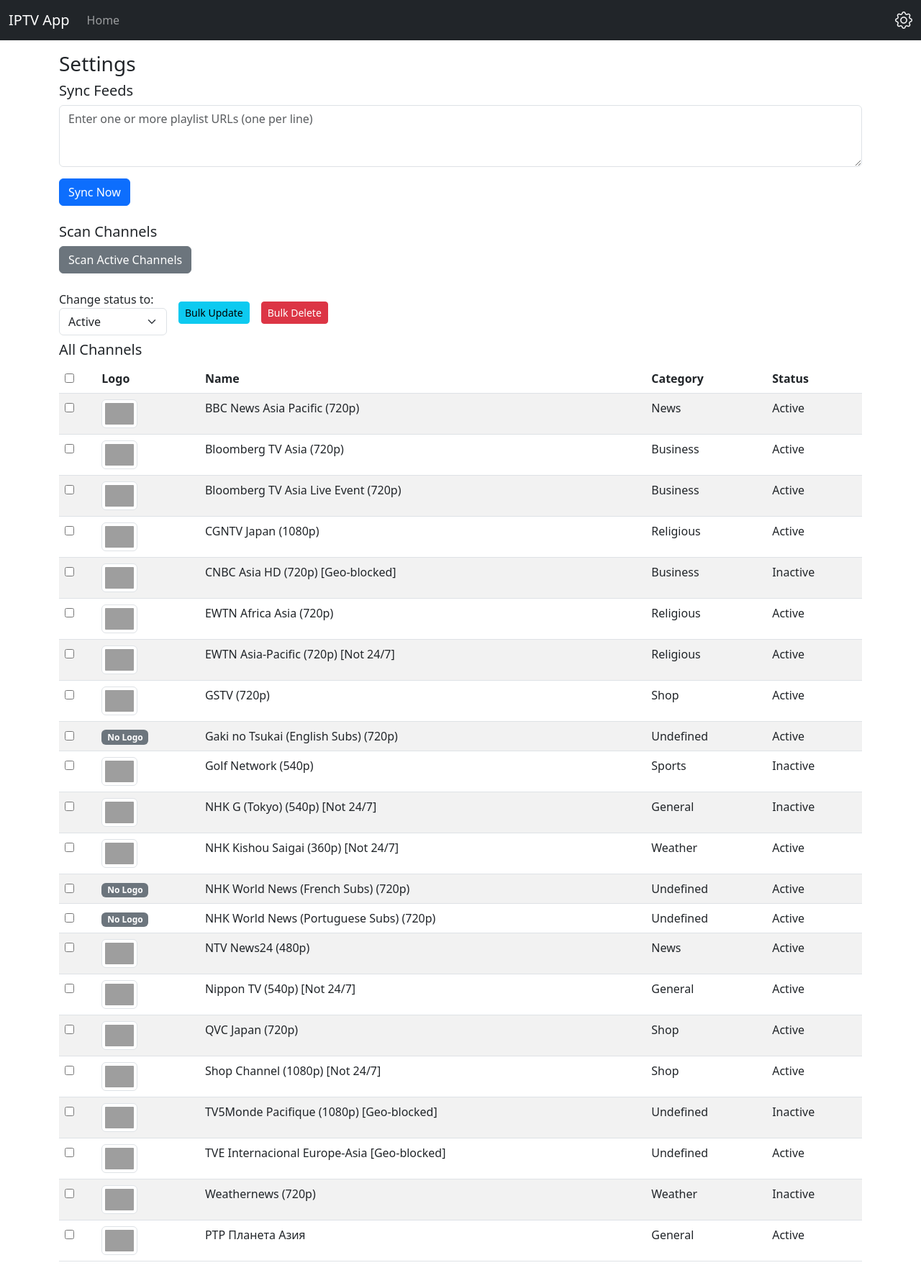
After one commit to sidewaysthought/iptv-podder, a Flask app: page /settings in a window 1280 px wide. The commit adds this page. Shown: the whole page at 72% size. Run offline with Flask 3, Linux system fonts and the light colour scheme; some libraries are stand-ins or nearby versions; grey boxes are pictures that could not be loaded.

Commit message:
Save previous work

```diff
--- a/app.py
+++ b/app.py
@@ -2,7 +2,7 @@
 import re
 import hashlib
 import requests
-from datetime import datetime
+from datetime import datetime, timezone
 from flask import Flask, render_template, request, redirect, url_for, flash
 from flask_sqlalchemy import SQLAlchemy
 from apscheduler.schedulers.background import BackgroundScheduler
@@ -23,7 +23,7 @@
 class Feed(db.Model):
     id = db.Column(db.Integer, primary_key=True)
     url = db.Column(db.String(512), unique=True, nullable=False)
-    added_on = db.Column(db.DateTime, default=datetime.utcnow)
+    added_on = db.Column(db.DateTime, default=lambda: datetime.now(timezone.utc))
 
     def __repr__(self):
         return f'<Feed {self.url}>'
@@ -38,7 +38,7 @@
     url = db.Column(db.String(512))
     state = db.Column(db.String(32))  # active, inactive, discontinued
     last_seen = db.Column(db.DateTime)
-    added_on = db.Column(db.DateTime, default=datetime.utcnow)
+    added_on = db.Column(db.DateTime, default=lambda: datetime.now(timezone.utc))
 
     def __repr__(self):
         return f'<Channel {self.name} ({self.state})>'
@@ -57,13 +57,15 @@
     channels = []
     lines = content.splitlines()
     current_channel = {}
-    attr_pattern = re.compile(r'(\w+?)="(.*?)"')
+    # Allow hyphens in attribute keys
+    attr_pattern = re.compile(r'([\w-]+)="(.*?)"')
 
     for line in lines:
         line = line.strip()
         if line.startswith("#EXTINF:"):
             info_line = line[len("#EXTINF:"):].strip()
             attrs = dict(attr_pattern.findall(info_line))
+            # The display name is the text after the comma if present
             if ',' in info_line:
                 display_name = info_line.split(',', 1)[1].strip()
             else:
@@ -73,7 +75,7 @@
                 'name': attrs.get('tvg-name') or display_name,
                 'logo': attrs.get('tvg-logo'),
                 'category': attrs.get('group-title'),
-                'country': None,  # Extend if country info is available
+                'country': None,
             }
         elif line and not line.startswith("#"):
             current_channel['url'] = line
@@ -82,19 +84,33 @@
     return channels
 
 # ---------------------------
-# Sync Logic for Multiple Feeds
+# Utility: Check if Channel URL is Playable
+# ---------------------------
+def is_channel_playable(url, timeout=5):
+    try:
+        response = requests.head(url, timeout=timeout)
+        if response.status_code < 200 or response.status_code >= 300:
+            response = requests.get(url, stream=True, timeout=timeout)
+        return 200 <= response.status_code < 300
+    except Exception:
+        return False
+
+# ---------------------------
+# Sync Logic for Multiple Feeds with Immediate Scan
 # ---------------------------
 def sync_all_feeds():
     """
-    Iterates over all feeds in the Feed table, fetches and parses each playlist,
-    and builds a union of channels. Updates/inserts channels accordingly.
-    Channels not present in any feed are marked as discontinued.
+    Iterates over all feeds, fetches and parses each playlist,
+    aggregates channels, and updates/inserts channels accordingly.
+    Channels not found in any feed are marked as discontinued.
+    New channels are immediately tested: if playable, they're set to active.
+    Returns a tuple (success, message) with the count of new channels added.
     """
     feeds = Feed.query.all()
-    union_channels = {}  # stream_id -> channel data dictionary
-    now = datetime.utcnow()
+    union_channels = {}
+    now = datetime.now(timezone.utc)
+    new_count = 0
 
-    # Loop over all feeds and aggregate channels.
     for feed in feeds:
         try:
             response = requests.get(feed.url)
@@ -102,19 +118,15 @@
             content = response.text
             parsed = parse_m3u(content)
             for ch in parsed:
-                # If channel already exists, we update metadata later.
                 union_channels[ch['stream_id']] = ch
         except Exception as e:
             app.logger.error(f"Error fetching feed {feed.url}: {e}")
 
-    # Load existing channels from DB
     existing_channels = {ch.stream_id: ch for ch in Channel.query.all()}
 
-    # Update or add channels from the union of all feeds
     for stream_id, ch in union_channels.items():
         if stream_id in existing_channels:
             channel = existing_channels[stream_id]
-            # Update metadata if channel is not marked as discontinued
             if channel.state != 'discontinued':
                 channel.name = ch['name']
                 channel.logo = ch.get('logo')
@@ -122,47 +134,36 @@
                 channel.url = ch['url']
                 channel.last_seen = now
         else:
-            # New channels added as inactive (pending review)
+            state = "active" if is_channel_playable(ch['url']) else "inactive"
             new_channel = Channel(
                 stream_id=stream_id,
                 name=ch['name'],
                 logo=ch.get('logo'),
                 category=ch.get('category'),
                 url=ch['url'],
-                state='inactive',
+                state=state,
                 last_seen=now,
                 added_on=now
             )
             db.session.add(new_channel)
+            new_count += 1
 
-    # Mark channels not found in any feed as discontinued.
     for stream_id, channel in existing_channels.items():
         if stream_id not in union_channels:
             channel.state = 'discontinued'
 
     db.session.commit()
-    return True, "Feeds synced successfully."
+    return True, f"Feeds synced successfully. {new_count} new channels added."
 
 # ---------------------------
-# Scan Channels Logic
+# Scan Channels Logic (Manual Re-scan)
 # ---------------------------
 def scan_channels():
-    """
-    Scans active channels by attempting to fetch their stream URLs.
-    Channels that return a bad status code or fail are deactivated.
-    """
     active_channels = Channel.query.filter_by(state="active").all()
     deactivated_count = 0
 
     for channel in active_channels:
-        try:
-            response = requests.head(channel.url, timeout=5)
-            if response.status_code >= 400:
-                response = requests.get(channel.url, stream=True, timeout=5)
-            if response.status_code < 200 or response.status_code >= 300:
-                channel.state = "inactive"
-                deactivated_count += 1
-        except Exception:
+        if not is_channel_playable(channel.url):
             channel.state = "inactive"
             deactivated_count += 1
 
@@ -170,7 +171,7 @@
     return deactivated_count
 
 # ---------------------------
-# Auto-Sync Scheduler (Weekly by Default)
+# Auto-Sync Scheduler (Weekly)
 # ---------------------------
 def scheduled_sync():
     success, message = sync_all_feeds()
@@ -185,20 +186,15 @@
 atexit.register(lambda: scheduler.shutdown())
 
 # ---------------------------
-# Flask Routes
+# Flask Endpoints
 # ---------------------------
-
 @app.route("/", methods=["GET"])
 def index():
     """
-    Main page displays channels (filtered by state) and the video player.
+    Main page: displays only active channels and the video player placeholder.
     """
-    filter_state = request.args.get("state", "active")
-    if filter_state not in ["active", "inactive", "discontinued"]:
-        filter_state = "active"
-    channels = Channel.query.filter_by(state=filter_state).order_by(Channel.name).all()
-    feeds = Feed.query.order_by(Feed.added_on).all()
-    return render_template("index.html", channels=channels, filter_state=filter_state, feeds=feeds)
+    channels = Channel.query.filter_by(state="active").order_by(Channel.name).all()
+    return render_template("index.html", channels=channels)
 
 @app.route("/sync", methods=["POST"])
 def sync():
@@ -208,42 +204,35 @@
     playlist_urls = request.form.get("playlist_urls")
     if not playlist_urls:
         flash("At least one playlist URL is required.", "danger")
-        return redirect(url_for("index"))
+        return redirect(url_for("settings"))
 
-    # Process multiple URLs (one per line)
     for url in playlist_urls.splitlines():
         url = url.strip()
         if url:
-            # Add feed if it doesn't already exist
             existing = Feed.query.filter_by(url=url).first()
             if not existing:
                 new_feed = Feed(url=url)
                 db.session.add(new_feed)
     db.session.commit()
 
-    # Now sync all feeds
     success, message = sync_all_feeds()
     if success:
-        flash("Feeds synced successfully.", "success")
+        flash(message, "success")
     else:
         flash("Error syncing feeds: " + message, "danger")
-    return redirect(url_for("index"))
+    return redirect(url_for("settings"))
 
 @app.route("/scan", methods=["POST"])
 def scan():
     """
-    Scan active channels by checking their stream URLs.
-    Channels with errors are set to inactive.
+    Manually scan active channels to verify their playability.
     """
     deactivated = scan_channels()
     flash(f"Scan complete. {deactivated} channel(s) were deactivated.", "info")
-    return redirect(url_for("index"))
+    return redirect(url_for("settings"))
 
 @app.route("/channel/<int:channel_id>/activate", methods=["POST"])
 def activate_channel(channel_id):
-    """
-    Activate a channel so it appears in the active list.
-    """
     channel = Channel.query.get_or_404(channel_id)
     channel.state = "active"
     db.session.commit()
@@ -251,9 +240,6 @@
 
 @app.route("/channel/<int:channel_id>/deactivate", methods=["POST"])
 def deactivate_channel(channel_id):
-    """
-    Deactivate a channel.
-    """
     channel = Channel.query.get_or_404(channel_id)
     channel.state = "inactive"
     db.session.commit()
@@ -261,9 +247,6 @@
 
 @app.route("/channel/<int:channel_id>/delete", methods=["POST"])
 def delete_channel(channel_id):
-    """
-    Delete a channel. (It may reappear on the next sync if still in a feed.)
-    """
     channel = Channel.query.get_or_404(channel_id)
     db.session.delete(channel)
     db.session.commit()
@@ -272,10 +255,62 @@
 @app.route("/play/<int:channel_id>", methods=["GET"])
 def play_channel(channel_id):
     """
-    Return a video player snippet for the selected channel.
+    Returns an inline video player snippet for the selected channel.
+    Only active channels should be playable.
     """
     channel = Channel.query.get_or_404(channel_id)
     return render_template("player.html", channel=channel)
 
+@app.route("/fullplayer/<int:channel_id>", methods=["GET"])
+def fullplayer(channel_id):
+    """
+    A full-width player page for the selected channel.
+    """
+    channel = Channel.query.get_or_404(channel_id)
+    return render_template("fullplayer.html", channel=channel)
+
+@app.route("/settings", methods=["GET"])
+def settings():
+    """
+    Settings page: shows all channels (with their statuses), feed controls,
+    scan controls, and bulk operations.
+    """
+    channels = Channel.query.order_by(Channel.name).all()
+    feeds = Feed.query.order_by(Feed.added_on).all()
+    return render_template("settings.html", channels=channels, feeds=feeds)
+
+@app.route("/bulk_delete", methods=["POST"])
+def bulk_delete():
+    channel_ids = request.form.getlist("channel_ids")
+    if not channel_ids:
+        flash("No channels selected for deletion.", "warning")
+        return redirect(url_for("settings"))
+    count = 0
+    for cid in channel_ids:
+        channel = Channel.query.get(cid)
+        if channel:
+            db.session.delete(channel)
+            count += 1
+    db.session.commit()
+    flash(f"Deleted {count} channels.", "success")
+    return redirect(url_for("settings"))
+
+@app.route("/bulk_update", methods=["POST"])
+def bulk_update():
+    channel_ids = request.form.getlist("channel_ids")
+    new_state = request.form.get("new_state")
+    if not channel_ids or not new_state:
+        flash("No channels selected or no state provided.", "warning")
+        return redirect(url_for("settings"))
+    count = 0
+    for cid in channel_ids:
+        channel = Channel.query.get(cid)
+        if channel:
+            channel.state = new_state
+            count += 1
+    db.session.commit()
+    flash(f"Updated state for {count} channels to '{new_state}'.", "success")
+    return redirect(url_for("settings"))
+
 if __name__ == "__main__":
     app.run(debug=True)
--- a/templates/base.html
+++ b/templates/base.html
@@ -6,13 +6,26 @@
   <meta name="viewport" content="width=device-width, initial-scale=1">
   <!-- Bootstrap CSS -->
   <link href="https://cdn.jsdelivr.net/npm/bootstrap@5.3.0/dist/css/bootstrap.min.css" rel="stylesheet">
+  <!-- Bootstrap Icons -->
+  <link rel="stylesheet" href="https://cdn.jsdelivr.net/npm/bootstrap-icons@1.10.3/font/bootstrap-icons.css">
   <!-- HTMX -->
   <script src="https://unpkg.com/htmx.org@1.9.2"></script>
 </head>
 <body>
   <nav class="navbar navbar-expand-lg navbar-dark bg-dark">
     <div class="container-fluid">
+      <!-- Brand and Home Link -->
       <a class="navbar-brand" href="{{ url_for('index') }}">IPTV App</a>
+      <ul class="navbar-nav me-auto mb-2 mb-lg-0">
+        <li class="nav-item">
+          <a class="nav-link" href="{{ url_for('index') }}">Home</a>
+        </li>
+      </ul>
+      <div class="d-flex">
+         <a class="nav-link text-light" href="{{ url_for('settings') }}" title="Settings">
+           <i class="bi bi-gear" style="font-size: 1.5rem;"></i>
+         </a>
+      </div>
       <button class="navbar-toggler" type="button" data-bs-toggle="collapse" data-bs-target="#navbarNav">
         <span class="navbar-toggler-icon"></span>
       </button>
--- /dev/null
+++ b/templates/settings.html
@@ -0,0 +1,92 @@
+{% extends "base.html" %}
+{% block content %}
+<div class="row">
+  <div class="col-12">
+    <h3>Settings</h3>
+
+    <!-- Sync Feeds and Scan Controls -->
+    <div class="mb-4">
+      <h5>Sync Feeds</h5>
+      <form method="post" action="{{ url_for('sync') }}">
+        <div class="mb-3">
+          <textarea class="form-control" name="playlist_urls" placeholder="Enter one or more playlist URLs (one per line)" rows="3" required></textarea>
+        </div>
+        <button type="submit" class="btn btn-primary">Sync Now</button>
+      </form>
+    </div>
+
+    <div class="mb-4">
+      <h5>Scan Channels</h5>
+      <form method="post" action="{{ url_for('scan') }}">
+        <button type="submit" class="btn btn-secondary">Scan Active Channels</button>
+      </form>
+    </div>
+
+    <!-- Bulk Operations Controls (Top of Table) -->
+    <form method="post">
+      <div class="d-flex align-items-center mb-2">
+        <div class="me-3">
+          <label for="new_state" class="form-label mb-0">Change status to:</label>
+          <select class="form-select" id="new_state" name="new_state" style="width:150px;">
+            <option value="active">Active</option>
+            <option value="inactive">Inactive</option>
+            <option value="discontinued">Discontinued</option>
+          </select>
+        </div>
+        <div class="me-3">
+          <button type="submit" formaction="{{ url_for('bulk_update') }}" class="btn btn-sm btn-info">Bulk Update</button>
+        </div>
+        <div>
+          <button type="submit" formaction="{{ url_for('bulk_delete') }}" class="btn btn-sm btn-danger">Bulk Delete</button>
+        </div>
+      </div>
+
+      <!-- Channel Listing Table -->
+      <h5>All Channels</h5>
+      {% if channels %}
+      <table class="table table-striped">
+        <thead>
+          <tr>
+            <th scope="col"><input type="checkbox" id="select-all"></th>
+            <th scope="col">Logo</th>
+            <th scope="col">Name</th>
+            <th scope="col">Category</th>
+            <th scope="col">Status</th>
+          </tr>
+        </thead>
+        <tbody>
+          {% for channel in channels %}
+          <tr>
+            <td>
+              <input type="checkbox" name="channel_ids" value="{{ channel.id }}">
+            </td>
+            <td>
+              {% if channel.logo %}
+                <img src="{{ channel.logo }}" alt="{{ channel.name }}" class="img-thumbnail" style="max-width:50px; max-height:50px;"
+                     onerror="this.onerror=null; this.src='https://via.placeholder.com/50?text=No+Image';">
+              {% else %}
+                <span class="badge bg-secondary">No Logo</span>
+              {% endif %}
+            </td>
+            <td>{{ channel.name }}</td>
+            <td>{{ channel.category or 'N/A' }}</td>
+            <td>{{ channel.state.capitalize() }}</td>
+          </tr>
+          {% endfor %}
+        </tbody>
+      </table>
+      {% else %}
+      <p>No channels available.</p>
+      {% endif %}
+    </form>
+  </div>
+</div>
+
+<script>
+// Toggle all checkboxes
+document.getElementById('select-all')?.addEventListener('change', function(){
+  const checkboxes = document.querySelectorAll('input[name="channel_ids"]');
+  checkboxes.forEach(cb => cb.checked = this.checked);
+});
+</script>
+{% endblock %}
```
Also changed, not shown: templates/fullplayer.html (added, +14 -0 lines), templates/index.html (+24 -47 lines), channels.db (added).
